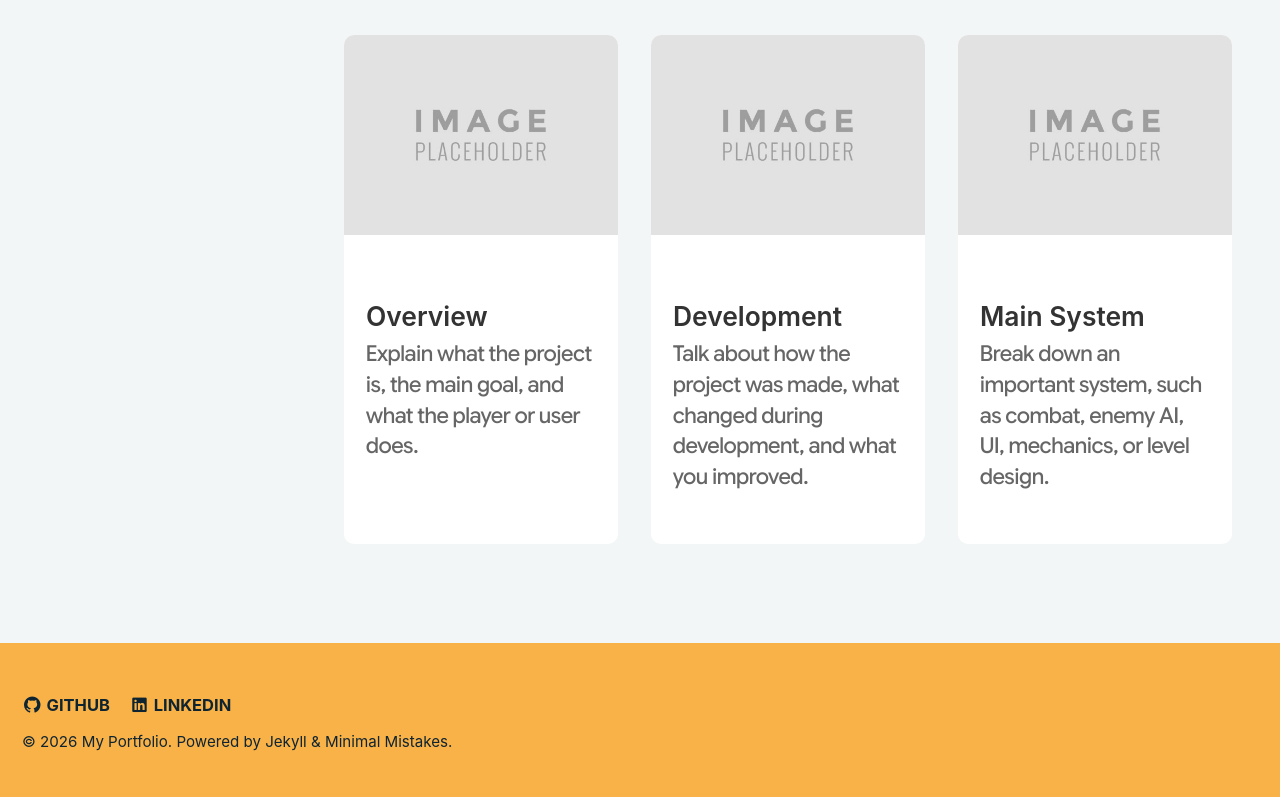
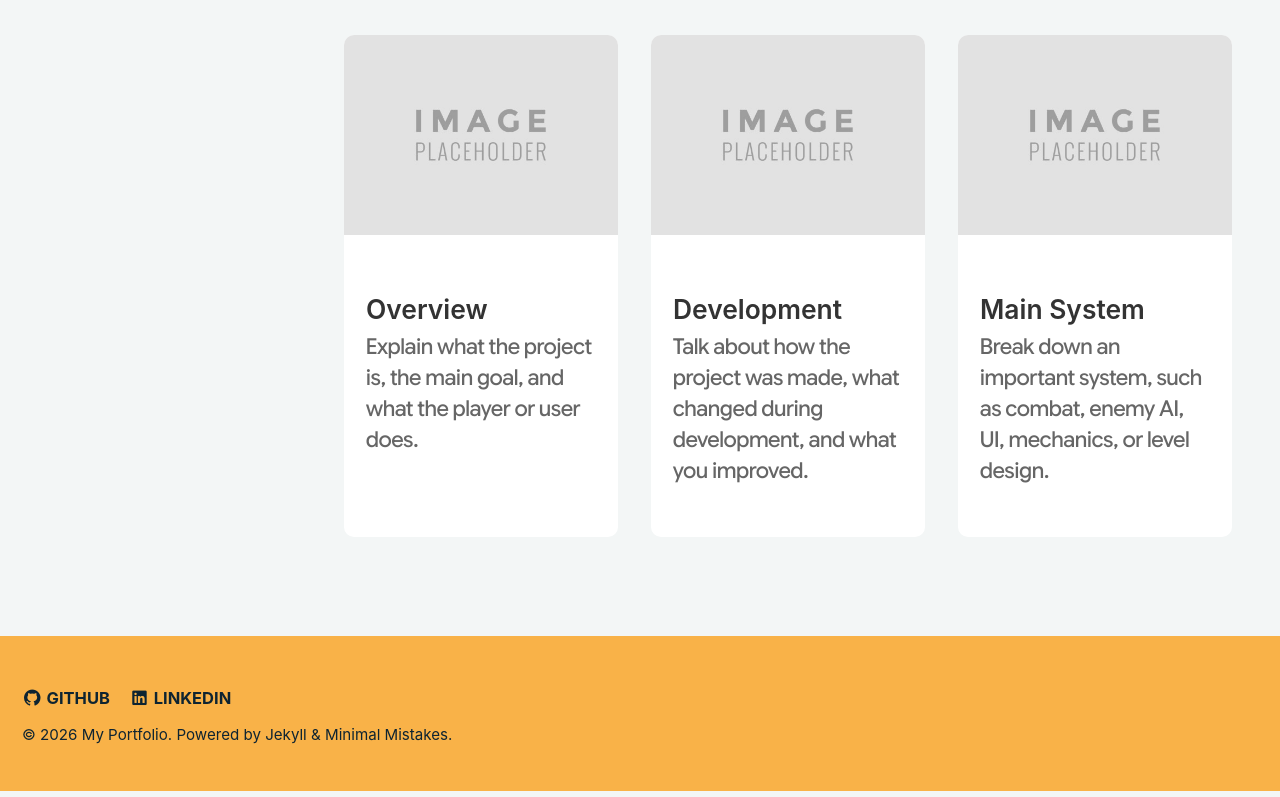
Before and after one commit to AlexUlster/AlexUlster.github.io, a Jekyll site: the page built from _pages/projects.md, in a window 1280 px wide. Shown: the part 844-1641 px from the top of the page. Built offline with Jekyll 4.4.1, drawn with Linux system fonts in a browser that asks for light colours.

Commit message:
Update project-cards.html

```diff
--- a/_includes/project-cards.html
+++ b/_includes/project-cards.html
@@ -25,13 +25,13 @@
   }
 
   .info-content {
-    padding: 0.6rem 1rem 1rem 1rem;
+    padding: 0.3rem 1rem 1rem 1rem;
   }
 
   .info-title {
     font-size: 1.2rem;
     font-weight: 600;
-    margin-top: 0.3;
+    margin-top: 0.1;
     margin-bottom: 0.3rem;
     color: #333;
   }
```
